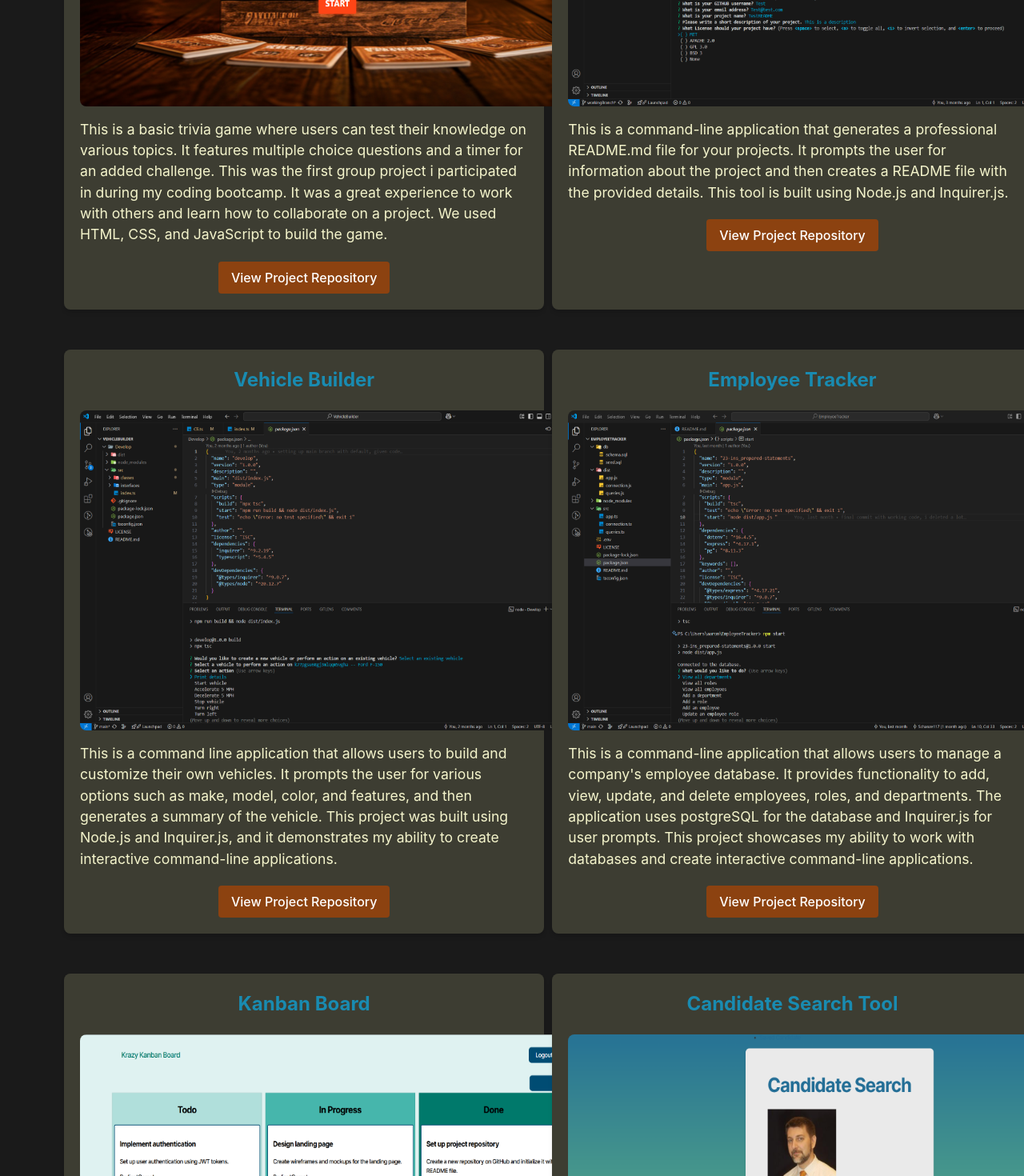
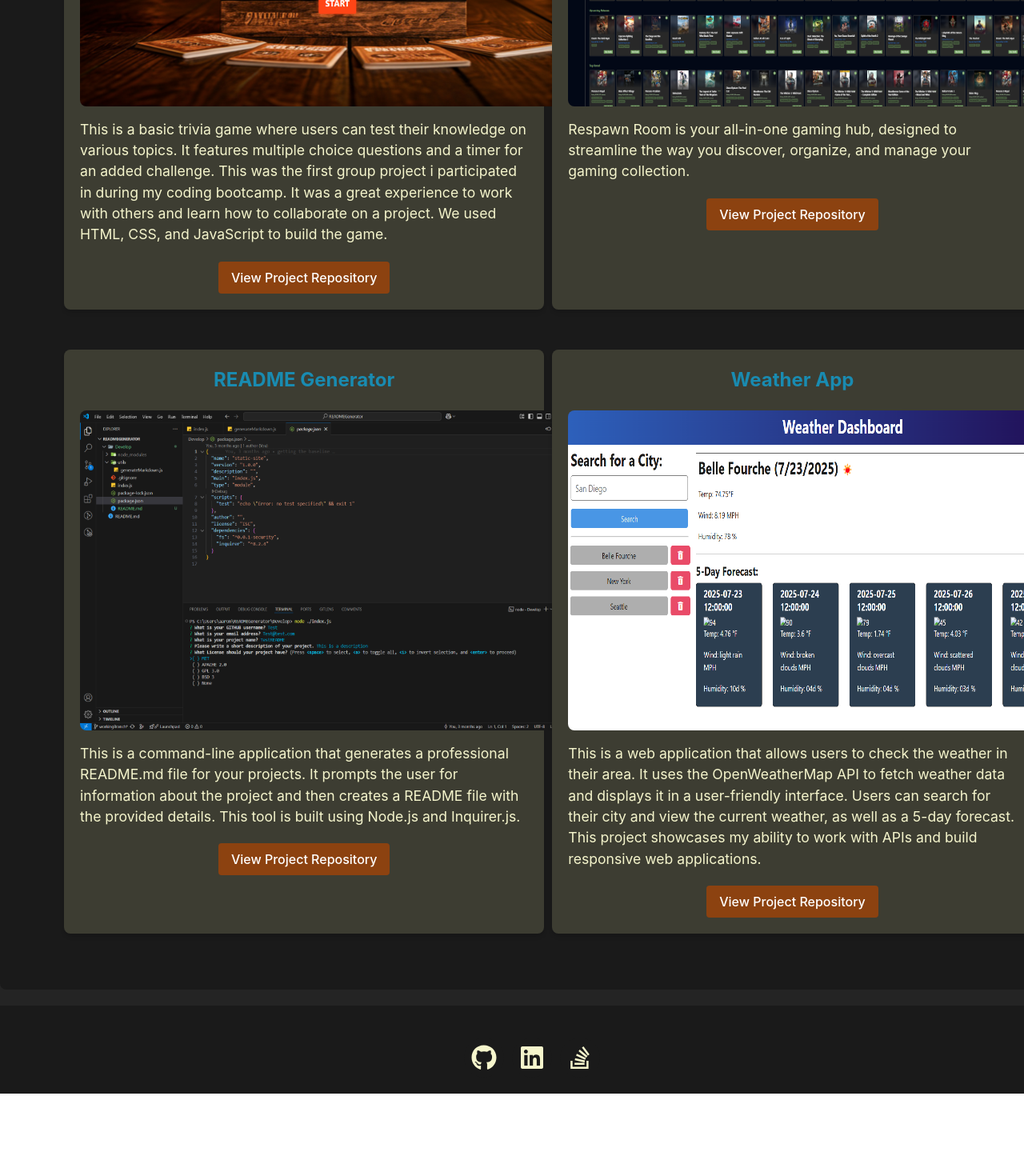
Before and after one commit to Schanze117/MyProfile, a React (Vite) app in the folder My-Portfolio/: page /portfolio in a window 1280 px wide. Shown: the part 800-2270 px from the top of the page at 80% size. After the commit the page ends 2167 px from the top, so only its background shows below. Built offline with nearby package versions, Linux system fonts and the light colour scheme.

Commit message:
updated home page and portfolio items.

```diff
--- a/My-Portfolio/src/pages/home.jsx
+++ b/My-Portfolio/src/pages/home.jsx
@@ -3,11 +3,11 @@ export default function home() {
         <div className="home">
             <h1>Welcome to My Portfolio</h1>
             <p>
-                I'm Aaron Schanzenbach, I am new to the coding world; however i believe by combining my previous work experience with my newfound knowledge I have a lot to offer it!
-                I and my family reside in northern Wyoming, where I am currently enrolled in a Full-Stack Developer bootcamp.
-                I have a strong foundation in both front-end and back-end technologies at this point in my coding training, and I am always eager to learn and adapt to new challenges and technologies.
+                I'm Aaron Schanzenbach, a Full Stack Developer new to the coding world; however I believe by combining my previous work experience with my newfound knowledge I have a lot to offer it!
+                I and my family reside in northern Wyoming, where I recently graduated from a Full-Stack Developer bootcamp.
+                I have a strong foundation in both front-end and back-end technologies and I am always eager to learn and adapt to new challenges and technologies.
 
-                Please feel free to take a look at some of my projects, learn a little more about me, and contact me if you have any questions or opportunities!
+                Please take a look at some of my projects, learn a little more about me, and contact me if you have any questions or opportunities!
             </p>
         </div>
     );
--- a/My-Portfolio/src/pages/portfolio.jsx
+++ b/My-Portfolio/src/pages/portfolio.jsx
@@ -1,8 +1,8 @@
 import Project from '../components/projects';
 import project1Image from '../assets/images/PopUpTrivia.png';
 import project2Image from '../assets/images/READMEGenerator.png';
-import project3Image from '../assets/images/VehicleGenerator.png';
-import project4Image from '../assets/images/EmployeeTracker.png';
+import project3Image from '../assets/images/respawnRoom.png';
+import project4Image from '../assets/images/weatherApp.png';
 import project5Image from '../assets/images/KanbanBoard.png';
 import project6Image from '../assets/images/CandidateSearch.png';
 
@@ -19,6 +19,13 @@ export default function Portfolio() {
                     linkRepo="https://github.com/Schanze117/PopUpTrivia"
                     linkApp="https://schanze117.github.io/PopUpTrivia/"
                 />
+               <Project
+                        title="Respawn Room"
+                        description="Respawn Room is your all-in-one gaming hub, designed to streamline the way you discover, organize, and manage your gaming collection."
+                        image={project3Image}
+                        linkRepo="https://github.com/Schanze117/RespawnRoom"
+                        linkApp="https://respawnroom-client.onrender.com/"
+              />
                 <Project
                     title="README Generator"
                     description="This is a command-line application that generates a professional README.md file for your projects. It prompts the user for information about the project and then creates a README file with the provided details. This tool is built using Node.js and Inquirer.js."
@@ -27,33 +34,13 @@ export default function Portfolio() {
                     linkApp="https://drive.google.com/file/d/196cwaqvRTrv2MoHOTkYoDcW1gnkqwtbf/view?usp=drive_link"
                 />
                 <Project
-                    title="Vehicle Builder"
-                    description="This is a command line application that allows users to build and customize their own vehicles. It prompts the user for various options such as make, model, color, and features, and then generates a summary of the vehicle. This project was built using Node.js and Inquirer.js, and it demonstrates my ability to create interactive command-line applications."
-                    image={project3Image}
-                    linkRepo="https://github.com/Schanze117/VehicleBuilder"
-                    linkApp="https://drive.google.com/file/d/1s9AJdhUIs1HVhNY2MMi2ySAxnTVUdRIW/view?usp=drive_link"
+                    title="Weather App"
+                    description="This is a web application that allows users to check the weather in their area. It uses the OpenWeatherMap API to fetch weather data and displays it in a user-friendly interface. Users can search for their city and view the current weather, as well as a 5-day forecast. This project showcases my ability to work with APIs and build responsive web applications."
+                    image={project4Image}
+                    linkRepo="https://github.com/Schanze117/WeatherApp"
+                    linkApp="https://weatherapp-pok6.onrender.com/"
                 />
-                <Project
-                    title="Employee Tracker"
-                    description="This is a command-line application that allows users to manage a company's employee database. It provides functionality to add, view, update, and delete employees, roles, and departments. The application uses postgreSQL for the database and Inquirer.js for user prompts. This project showcases my ability to work with databases and create interactive command-line applications."
-                    image={project4Image}
-                    linkRepo="https://github.com/Schanze117/EmployeeTracker"
-                    linkApp="https://drive.google.com/file/d/1o_uMxnNNdWCfwEa3Z_sKc15fE6Uzvjaz/view?usp=sharing"
-                />
-                <Project
-                    title="Kanban Board"
-                    description="This is a web application that allows users to create and manage tasks using a Kanban board interface. Users can add, edit, and delete tasks, as well as move them between different columns (To Do, In Progress, Done). This project was built using React.js for the frontend and Node.js with Express for the backend. It demonstrates my skills in full-stack development and working with RESTful APIs."
-                    image={project5Image}
-                    linkRepo="https://github.com/Schanze117/Kanban-Board"
-                    linkApp="https://kanban-board-q3qp.onrender.com/"
-                />
-                <Project
-                    title="Candidate Search Tool"
-                    description="This is a web application designed to help recruiters and hiring managers find suitable candidates for job openings by searching GitHub. It will randomly select candidates from GitHub and give the option to save that candidate or skip to the next one. The application uses the GitHub API to search for candidates based on specific criteria such as skills, location, and experience. It also allows users to save their favorite candidates for later review. This project showcases my ability to work with APIs and build user-friendly web applications."
-                    image={project6Image}
-                    linkRepo="https://github.com/Schanze117/CandidateSearch"
-                    linkApp="https://candidatesearch-1-skuq.onrender.com/"
-                />
+
             </div>
         </div>
     );
```
Also changed, not shown: My-Portfolio/src/assets/images/respawnRoom.png (added), My-Portfolio/src/assets/images/weatherApp.png (added).
